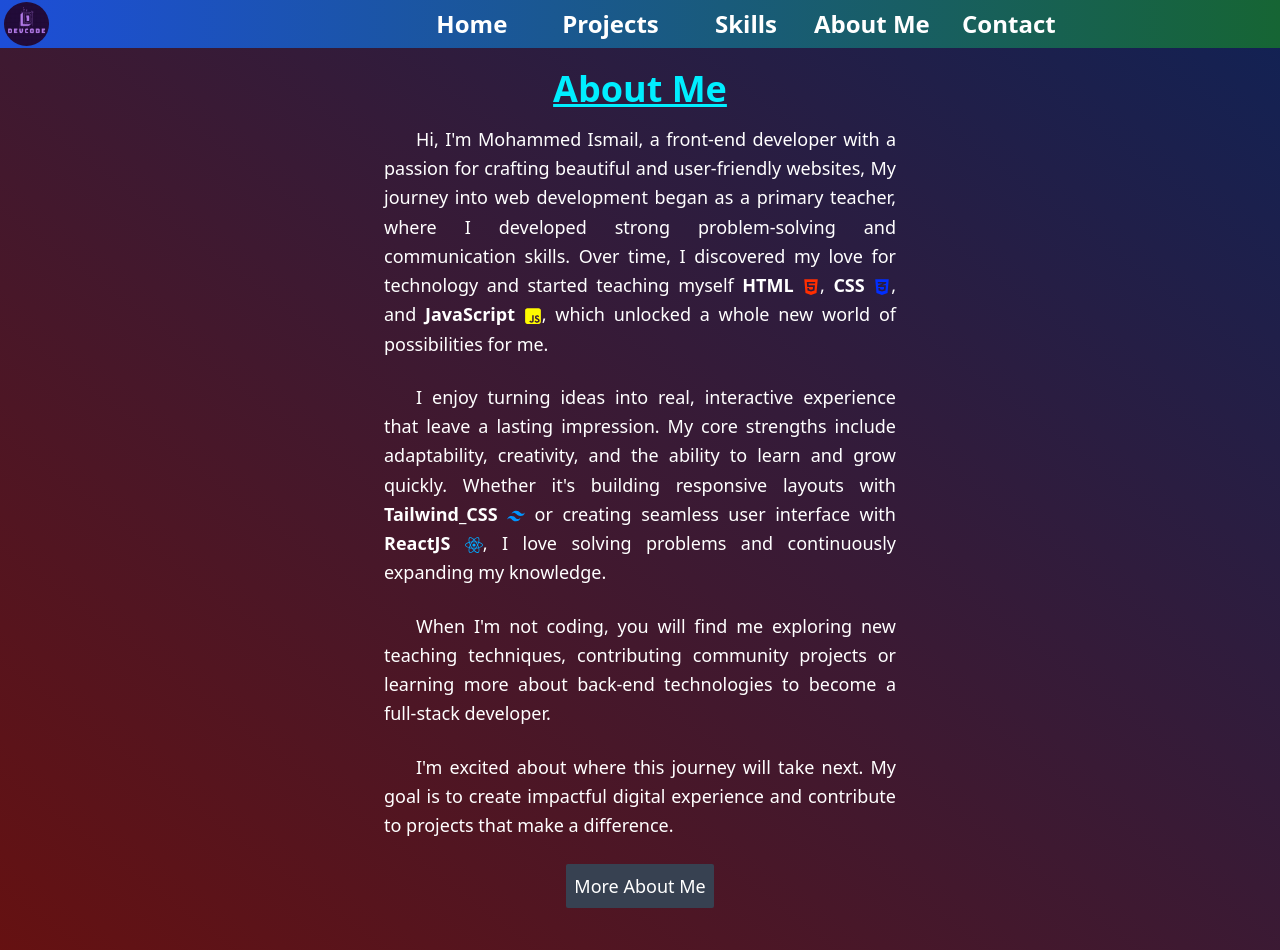
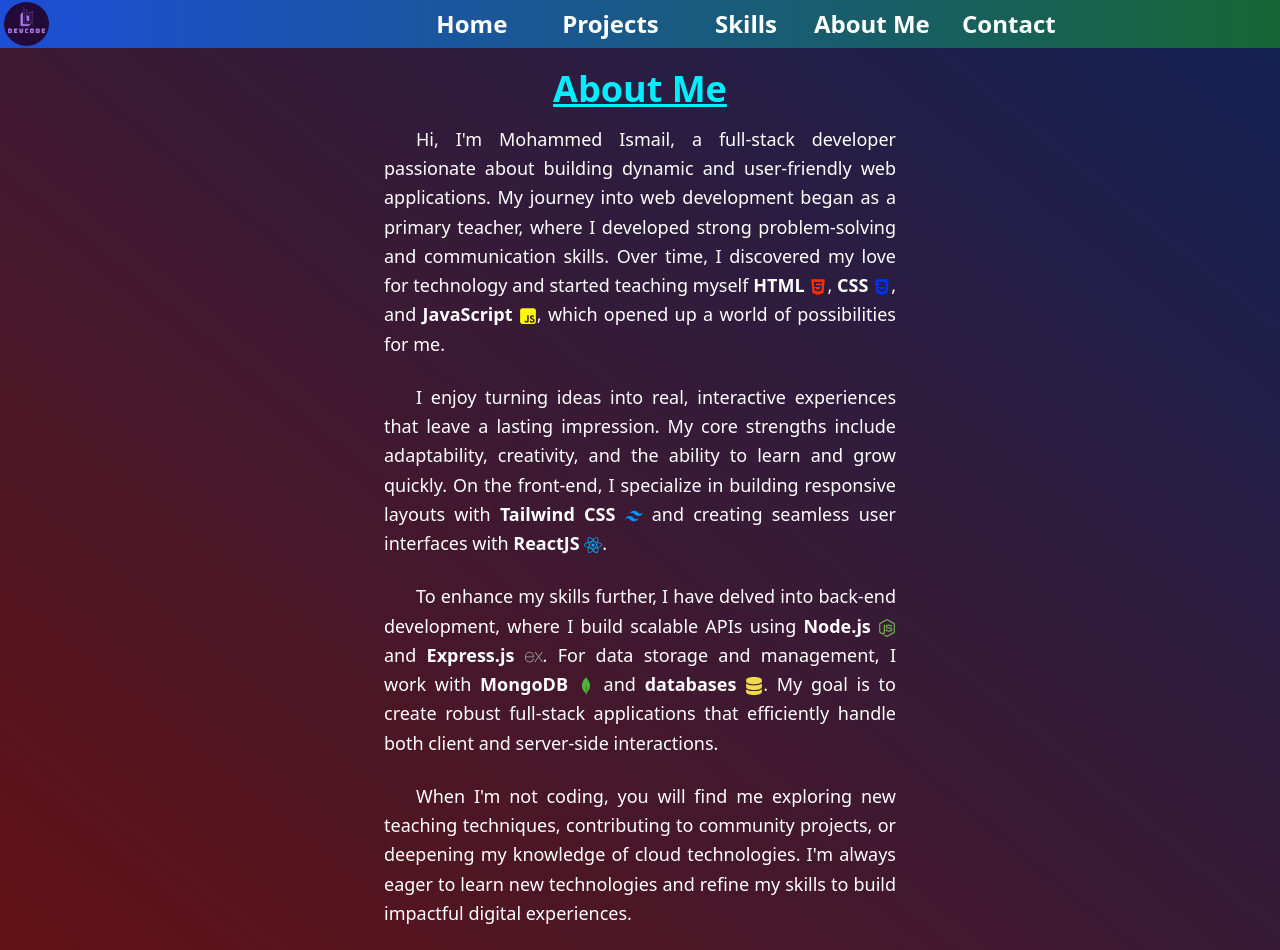
Before and after one commit to mdaleardc/personal-portfolio, a React (Vite) app: page /about in a window 1280 px wide. Shown: the top 950 px of the page. Built offline with nearby package versions, Linux system fonts and the light colour scheme.

Commit message:
change frontend to full-stack

```diff
--- a/package.json
+++ b/package.json
@@ -1,7 +1,7 @@
 {
   "name": "personal-portfolio",
   "private": true,
-  "version": "0.0.0",
+  "version": "1.0.0",
   "type": "module",
   "scripts": {
     "dev": "vite",
--- a/src/Components/About.jsx
+++ b/src/Components/About.jsx
@@ -2,42 +2,92 @@ import {
   FaHtml5,
   FaCss3Alt,
   FaSquareJs,
-  FaReact
+  FaReact,
+  FaNodeJs,
+  FaDatabase,
 } from "react-icons/fa6";
-import {
-  RiTailwindCssFill
-} from "react-icons/ri";
-
-
-
+import { RiTailwindCssFill } from "react-icons/ri";
+import { SiExpress, SiMongodb } from "react-icons/si";
 
 const About = () => {
+  return (
+    <div className="py-[3.3rem] bg-gradient-to-tr from-[#611] to-[#125]">
+      <h1 className="text-4xl text-[#0ef] text-center font-semibold w-fit mx-auto underline p-4">
+        About Me
+      </h1>
+      <div className="text-white text-lg flex flex-col gap-6 px-6">
+        <p className="indent-8 max-w-lg mx-auto text-justify leading-relaxed">
+          Hi, I'm Mohammed Ismail, a full-stack developer passionate about
+          building dynamic and user-friendly web applications. My journey into
+          web development began as a primary teacher, where I developed strong
+          problem-solving and communication skills. Over time, I discovered my
+          love for technology and started teaching myself{" "}
+          <span>
+            HTML <FaHtml5 className="inline text-[#FF2E00] rounded" />
+          </span>
+          ,{" "}
+          <span>
+            CSS <FaCss3Alt className="inline text-[#002Eff] rounded" />
+          </span>
+          , and{" "}
+          <span>
+            JavaScript <FaSquareJs className="inline text-[#feFa00] rounded" />
+          </span>
+          , which opened up a world of possibilities for me.
+        </p>
 
+        <p className="indent-8 max-w-lg mx-auto text-justify leading-relaxed">
+          I enjoy turning ideas into real, interactive experiences that leave a
+          lasting impression. My core strengths include adaptability,
+          creativity, and the ability to learn and grow quickly. On the
+          front-end, I specialize in building responsive layouts with{" "}
+          <span>
+            Tailwind CSS{" "}
+            <RiTailwindCssFill className="inline text-[#0094FF] rounded" />
+          </span>{" "}
+          and creating seamless user interfaces with{" "}
+          <span>
+            ReactJS <FaReact className="inline text-[#00a9ff] rounded" />
+          </span>
+          .
+        </p>
 
+        <p className="indent-8 max-w-lg mx-auto text-justify leading-relaxed">
+          To enhance my skills further, I have delved into back-end development,
+          where I build scalable APIs using{" "}
+          <span>
+            Node.js <FaNodeJs className="inline text-[#76b852] rounded" />
+          </span>{" "}
+          and{" "}
+          <span>
+            Express.js <SiExpress className="inline text-[#aaa] rounded" />
+          </span>
+          . For data storage and management, I work with{" "}
+          <span>
+            MongoDB <SiMongodb className="inline text-[#4DB33D] rounded" />
+          </span>{" "}
+          and{" "}
+          <span>
+            databases <FaDatabase className="inline text-[#f0db4f] rounded" />
+          </span>
+          . My goal is to create robust full-stack applications that efficiently
+          handle both client and server-side interactions.
+        </p>
 
-  return (
-    <div  className='py-[3.3rem] bg-gradient-to-tr from-[#611] to-[#125]'>
-    <h1 className='text-4xl text-[#0ef] text-center font-semibold w-fit mx-auto underline p-4'>About Me</h1>
-    <div className='text-white text-lg flex flex-col gap-6 px-6'>
-    <p className='indent-8 max-w-lg mx-auto text-justify leading-relaxed'>
-    Hi, I'm Mohammed Ismail, a front-end developer with a passion for crafting beautiful and user-friendly websites, My journey into web development began as a primary teacher, where I developed strong problem-solving and communication skills. Over time, I discovered my love for technology and started teaching myself <span>HTML <FaHtml5 className='inline text-[#FF2E00] rounded'/></span>, <span>CSS <FaCss3Alt className='inline text-[#002Eff] rounded'/></span>, and <span>JavaScript <FaSquareJs className='inline text-[#feFa00] rounded'/></span>, which unlocked a whole new world of possibilities for me.
-    </p>
+        <p className="indent-8 max-w-lg mx-auto text-justify leading-relaxed">
+          When I'm not coding, you will find me exploring new teaching
+          techniques, contributing to community projects, or deepening my
+          knowledge of cloud technologies. I'm always eager to learn new
+          technologies and refine my skills to build impactful digital
+          experiences.
+        </p>
 
-    <p className='indent-8 max-w-lg mx-auto text-justify leading-relaxed'>
-    I enjoy turning ideas into real, interactive experience that leave a lasting impression. My core strengths include adaptability, creativity, and the ability to learn and grow quickly. Whether it's building responsive layouts with <span>Tailwind_CSS <RiTailwindCssFill className='inline text-[#0094FF] rounded'/></span> or creating seamless user interface with <span>ReactJS <FaReact className='inline text-[#00a9ff] rounded'/></span>, I love solving problems and continuously expanding  my knowledge.
-    </p>
-
-    <p className='indent-8 max-w-lg mx-auto text-justify leading-relaxed'>
-    When I'm not coding, you will find me exploring new teaching techniques, contributing community projects or learning more about back-end technologies to become a full-stack developer.
-    </p>
-
-    <p className='indent-8 max-w-lg mx-auto text-justify leading-relaxed'>
-    I'm excited about where this journey will take next. My goal is to create impactful digital experience and contribute to projects that make a difference.
-    </p>
-    <button className='max-w-sm rounded-sm bg-gray-700 text-white text-semibold block text-center mx-auto p-2'><a href='/about'>More About Me</a></button>
+        <button className="max-w-sm rounded-sm bg-gray-700 text-white font-semibold block text-center mx-auto p-2">
+          <a href="/about">More About Me</a>
+        </button>
+      </div>
     </div>
-    </div>
-    )
-}
+  );
+};
 
 export default About;
--- a/src/Components/Footer.jsx
+++ b/src/Components/Footer.jsx
@@ -7,7 +7,9 @@ const Footer = () => {
 
   return (
     <div className='bg-gradient-to-tr from-[#123] to-[#321] h-[2.5rem] text-white flex items-center'>
-    <h1 className='mr-[0.5rem] sm:mr-[2rem] absolute right-0'>Copyright <sup>&copy;</sup> Mohammed Ismail. Alright reserved 2024</h1>
+    <p className='mr-[0.5rem] sm:mr-[2rem] absolute right-0'>
+  Mohammed Ismail. All rights reserved. {new Date().getFullYear()}
+</p>
     </div>
     )
 }
--- a/src/Components/MyProfile.jsx
+++ b/src/Components/MyProfile.jsx
@@ -1,51 +1,96 @@
 import profile from "../assets/profile.jpg";
-import { useState, useEffect } from "react";
-import { FaGithub, FaFacebook, FaXTwitter, FaFreeCodeCamp, FaYoutube } from "react-icons/fa6";
-
+import { useState } from "react";
+import {
+  FaGithub,
+  FaFacebook,
+  FaXTwitter,
+  FaFreeCodeCamp,
+  FaYoutube,
+  FaNodeJs
+} from "react-icons/fa6";
+import { SiExpress, SiMongodb } from "react-icons/si";
 
 const MyProfile = () => {
-
-  const urls = ['https://github.com/mdaleardc', 'https://www.facebook.com/mdaismail.it', 'https://x.com/MdIsmail5851415', 'https://www.freecodecamp.org/fcc16f33cf9-7123-482a-9eb5-a58767a48619'];
+  const urls = [
+    "https://github.com/mdaleardc",
+    "https://www.facebook.com/mdaismail.it",
+    "https://x.com/MdIsmail5851415",
+    "https://www.freecodecamp.org/fcc16f33cf9-7123-482a-9eb5-a58767a48619",
+  ];
 
   const [url, setUrl] = useState("");
-  const randomeUrl = urls[Math.floor(Math.random() * urls.length)];
-  const handleClick = () => {
-    setUrl(randomeUrl);
-}
+  const randomUrl = urls[Math.floor(Math.random() * urls.length)];
+  const handleClick = () => setUrl(randomUrl);
 
   return (
     <>
-    <div className='grid grid-cols-3 sm:grid-cols-5 justify-center items-center bg-gradient-to-r from-violet-700 to-fuchsia-800 text-white py-[20px]'>
-    <div className='col-span-2 sm:col-span-3 grid grid-rows gap-y-[10px] px-[10px]'>
-    <p className='max-w-md mx-auto text-justify leading-relaxed indent-8'>
-    Welcome to my portfolio! I'm currently <span>Primary Teacher</span> exploring opportunities in <span>Web Development</span>. My journey into technology began with a curiosity to create and solve problems through code. I've learned and applied skills like <span>HTML, CSS, JavaScript,</span> and <span>Tailwind CSS</span> to build interactive and functional projects.
+      <div className="grid grid-cols-3 sm:grid-cols-5 justify-center items-center bg-gradient-to-r from-violet-700 to-fuchsia-800 text-white py-[20px]">
+        {/* Bio Section */}
+        <div className="col-span-2 sm:col-span-3 grid grid-rows gap-y-[10px] px-[10px]">
+          <p className="max-w-md mx-auto text-justify leading-relaxed indent-8">
+            Welcome to my portfolio! I'm a <span>Full-Stack Developer </span>
+            passionate about building dynamic and efficient web applications. My journey
+            began as a <span>Primary Teacher</span>, where I honed problem-solving
+            and communication skills. Over time, I transitioned into software
+            development, mastering <span>HTML, CSS, JavaScript</span>, and <span>Tailwind CSS</span>.
           </p>
-    <p className='max-w-md mx-auto text-justify leading-relaxed indent-8'>
-    I enjoy learning new tools and experimenting with design to improve user experiences. This portfolio showcases my growing skills and projects as I continue exploring the tech world.
+          <p className="max-w-md mx-auto text-justify leading-relaxed indent-8">
+            On the front-end, I specialize in responsive UI design with
+            <span> React.js </span> and <span>Tailwind CSS</span>. On the back-end,
+            I develop scalable APIs using <span>Node.js</span> <FaNodeJs className="inline text-green-500" />,
+            <span> Express.js</span> <SiExpress className="inline text-gray-400" />, and manage databases with
+            <span> MongoDB</span> <SiMongodb className="inline text-green-700" />.
           </p>
-    <p className='max-w-md mx-auto text-justify leading-relaxed indent-8'>
-    Feel free to browse my work and connect with me.
+          <p className="max-w-md mx-auto text-justify leading-relaxed indent-8">
+            I love learning new technologies and solving complex problems.
+            Feel free to browse my work and connect with me!
           </p>
         </div>
-    <div className='flex flex-col justify-center items-center gap-y-[50px] col-span-1 sm:col-span-2 mx-auto'>
-    <img src={profile} alt='profile picture' className='w-[100px] h-[100px] sm:w-[130px] sm:h-[130px] object-cover rounded-full border-[3px] border-[#00B008] shadow-md shadow-green-500/50 hover:shadow-2xl hover:shadow-green-500/50'/>
-    <div className='mx-auto'>
-    <h1 className='text-2xl sm:text-3xl font-semibold sm:font-bold text-[#00FFFF]'>Hello, this is me! Mohammed Ismail</h1>
-    <p>A modern Front-End Web Developer</p>
+
+        {/* Profile Image & Links */}
+        <div className="flex flex-col justify-center items-center gap-y-[50px] col-span-1 sm:col-span-2 mx-auto">
+          <img
+            src={profile}
+            alt="Profile Picture"
+            className="w-[100px] h-[100px] sm:w-[130px] sm:h-[130px] object-cover rounded-full border-[3px] border-[#00B008] shadow-md shadow-green-500/50 hover:shadow-2xl hover:shadow-green-500/50"
+          />
+
+          <div className="mx-auto text-center">
+            <h1 className="text-2xl sm:text-3xl font-semibold sm:font-bold text-[#00FFFF]">
+              Hello, this is me! Mohammed Ismail
+            </h1>
+            <p>A modern Full-Stack Developer</p>
           </div>
 
-    <div className='flex gap-[0.5rem] flex-wrap sm:gap-[1rem] w-full justify-center items-center'>
-    <a href='https://github.com/mdaleardc'><FaGithub size='25' className='text-black hover:bg-black hover:text-[#0ef] rounded-full' target="_blank"/></a>
-    <a href='https://www.facebook.com/mdaismail.it'><FaFacebook size='25' className='text-blue-700 hover:bg-black hover:text-[#0ef] rounded-full' target="_blank"/></a>
-    <a href='https://x.com/MdIsmail5851415'><FaXTwitter size='25' className='text-black hover:bg-black hover:text-[#0ef] rounded-full' target="_blank" /></a>
-    <a href='https://youtube.com/@my-xk9fl?si=lhEC8_ACqptGqZj5'><FaYoutube size='25' className='text-red-700 hover:bg-black hover:text-[#0ef] rounded-full' target="_blank" /></a>
-    <a href='https://www.freecodecamp.org/fcc16f33cf9-7123-482a-9eb5-a58767a48619'><FaFreeCodeCamp size='25' className='text-black hover:bg-black hover:text-[#0ef] rounded-full hidden sm:block' target="_blank" /></a>
+          {/* Social Links */}
+          <div className="flex gap-[0.5rem] flex-wrap sm:gap-[1rem] w-full justify-center items-center">
+            <a href="https://github.com/mdaleardc" target="_blank">
+              <FaGithub size="25" className="text-black hover:bg-black hover:text-[#0ef] rounded-full"/>
+            </a>
+            <a href="https://www.facebook.com/mdaismail.it" target="_blank">
+              <FaFacebook size="25" className="text-blue-700 hover:bg-black hover:text-[#0ef] rounded-full"/>
+            </a>
+            <a href="https://x.com/MdIsmail5851415" target="_blank">
+              <FaXTwitter size="25" className="text-black hover:bg-black hover:text-[#0ef] rounded-full"/>
+            </a>
+            <a href="https://youtube.com/@my-xk9fl?si=lhEC8_ACqptGqZj5" target="_blank">
+              <FaYoutube size="25" className="text-red-700 hover:bg-black hover:text-[#0ef] rounded-full"/>
+            </a>
+            <a href="https://www.freecodecamp.org/fcc16f33cf9-7123-482a-9eb5-a58767a48619" target="_blank" className="hidden sm:block">
+              <FaFreeCodeCamp size="25" className="text-black hover:bg-black hover:text-[#0ef] rounded-full"/>
+            </a>
           </div>
-    <a href={url} onClick={handleClick} target="black"><button className='border-[2px] rounded-md p-[5px] bg-[#0080FF] border-[#0090ff] hover:text-[#ff00ff] hover:bg-[#00ffff]'>More About Me</button></a>
+
+          {/* More About Me Button */}
+          <a href={url} onClick={handleClick} target="_blank">
+            <button className="border-[2px] rounded-md p-[5px] bg-[#0080FF] border-[#0090ff] hover:text-[#ff00ff] hover:bg-[#00ffff]">
+              More About Me
+            </button>
+          </a>
         </div>
       </div>
     </>
-    )
-}
+  );
+};
 
 export default MyProfile;
```
Also changed, not shown: src/Components/Projects.jsx (+7 -7 lines), src/assets/bookStoreThumnail.jpg (added). Lines whose indentation alone changed are shown as unchanged.
